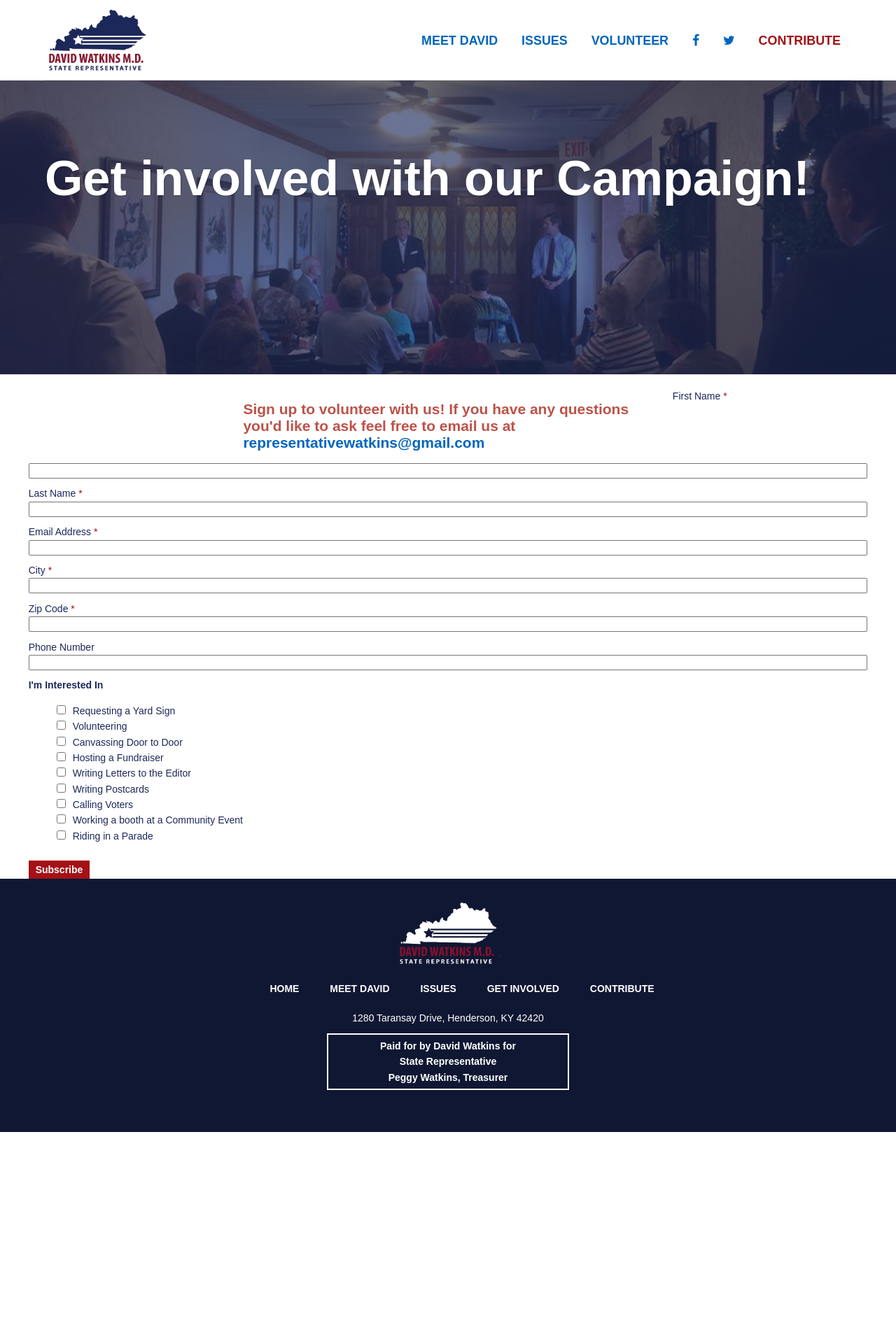
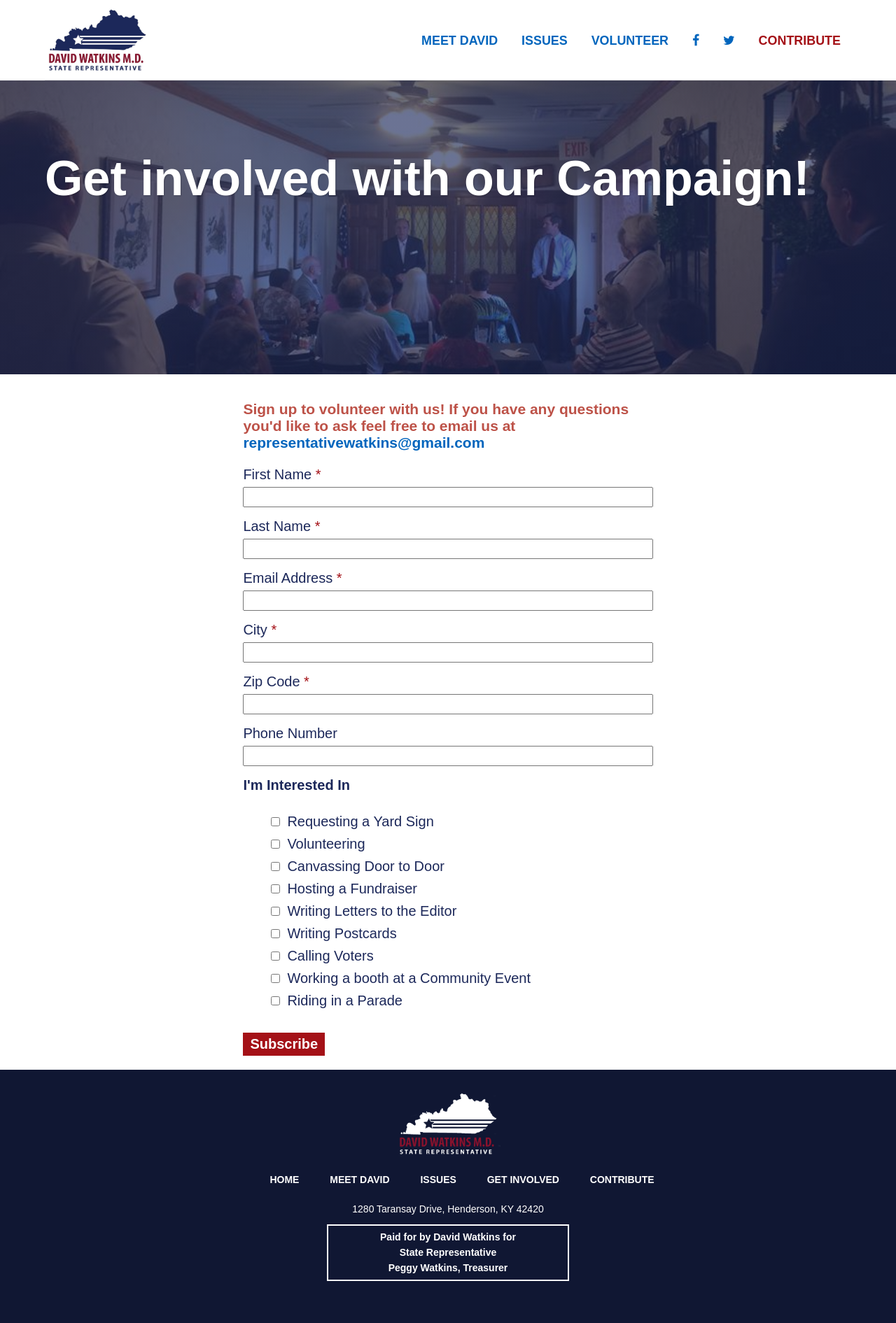
Before and after one commit to watkinsforstaterep/watkinsforstaterep.github.io, a Jekyll site: the page built from volunteer.html, in a window 1280 px wide. Shown: the whole page at 70% size. Built offline with Jekyll 4.4.1, drawn with Linux system fonts in a browser that asks for light colours; nearby versions of some CDN libraries; before the commit the page ends 1618 px from its top, so only the background shows below that.

Commit message:
volunteer css change

```diff
--- a/volunteer.html
+++ b/volunteer.html
@@ -10,7 +10,7 @@ title: Get Involved - David Watkins For State Representative
   <div class="volunteer-form-body">
     <h2>Sign up to volunteer with us! If you have any questions you'd like to ask feel free to email us at <a href="mailto:representativewatkins@gmail.com">&#114;&#101;&#112;&#114;&#101;&#115;&#101;&#110;&#116;&#97;&#116;&#105;&#118;&#101;&#119;&#97;&#116;&#107;&#105;&#110;&#115;&#64;&#103;&#109;&#97;&#105;&#108;&#46;&#99;&#111;&#109;</a></h2>
     <div id="mc_embed_signup">
-      <form action="//WatkinsForStateRep.us13.list-manage.com/subscribe/post?u=23009aba251792d2594d36466&amp;id=7bf97cd6aa" method="post" id="mc-embedded-subscribe-form" name="mc-embedded-subscribe-form" class="validate" target="_blank" novalidate>
+      <form action="//WatkinsForStateRep.us13.list-manage.com/subscribe/post?u=23009aba251792d2594d36466&amp;id=7bf97cd6aa" method="post" id="mc-embedded-subscribe-form" name="mc-embedded-subscribe-form" class="validate contact-form" target="_blank" novalidate>
           <div id="mc_embed_signup_scroll">
 
       <div class="mc-field-group form-input required">
```
Also changed, not shown: 2 other files.
